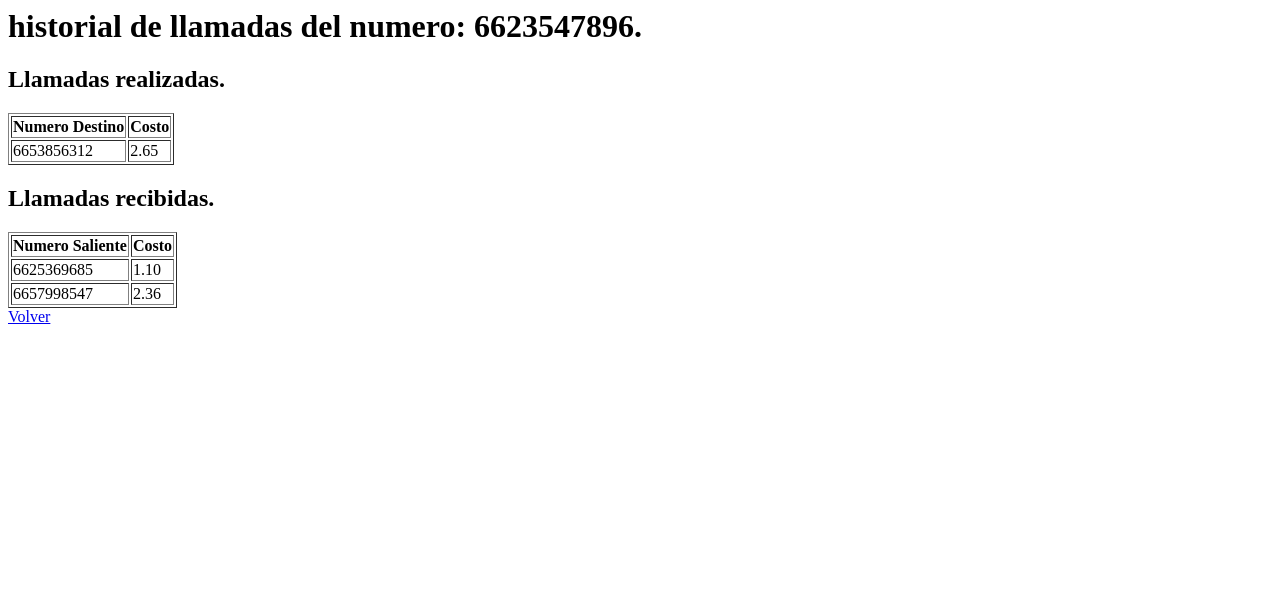
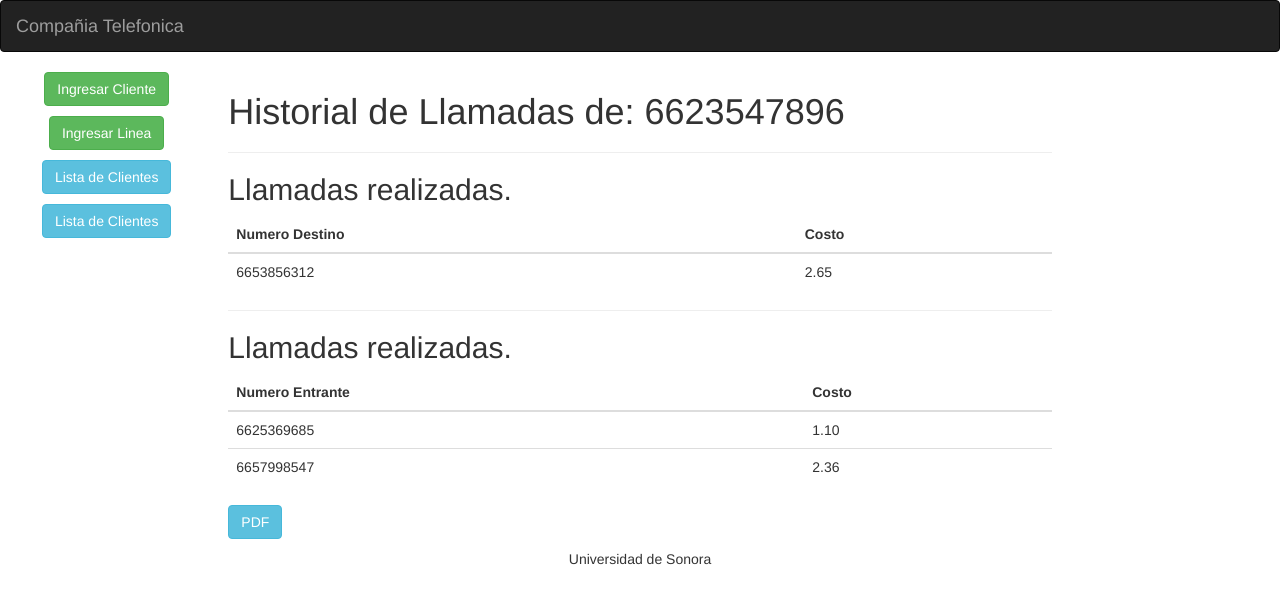
Before and after one commit to JoseCPI/telefonia, a PHP site: page /mostrar_llamada.php?id=1 in a window 1280 px wide. Shown: the top 604 px of the page. Run offline with PHP 8.4, Linux system fonts and the light colour scheme; data comes from the database, SQL or seed files in the repository.

Commit message:
terminado lo de llamadas falta arreglar algo de pdf
asmdnfdjndfja

```diff
--- a/mostrar_llamada.php
+++ b/mostrar_llamada.php
@@ -1,38 +1,65 @@
-<html>
- <head>
-  <title>Llamadas</title>
- </head>
- <body>
+<!DOCTYPE html>
 <?php
-
 $id = $_GET["id"];
 include 'conexion.php';
 
 //PARA PONER EL TITULO DE QUE NUMEOR LLAMO
 $num=$mysqli->query("select l.num_telefono from linea l where l.id_linea=".$id.";")->fetch_object()->num_telefono;
-    //$num = $tabla->fetch_object()->num_telefono;
-    echo "<h1> historial de llamadas del numero: ".$num.".</h1>";
+?>
+<html lang="en">
+<head>
+    <title>Compañia Telefonica</title>
+    <meta charset="utf-8">
+    <meta name="viewport" content="width=device-width, initial-scale=1">
+    <link rel="stylesheet" href="https://maxcdn.bootstrapcdn.com/bootstrap/3.3.7/css/bootstrap.min.css">
+    <script src="https://ajax.googleapis.com/ajax/libs/jquery/3.3.1/jquery.min.js"></script>
+    <script src="https://maxcdn.bootstrapcdn.com/bootstrap/3.3.7/js/bootstrap.min.js"></script>
+</head>
 
-    ///////////////////////////////////////////////
-    //PARA LLAMADAS REALIZADAS POR EL NUMERO   ////
-    ///////////////////////////////////////////////
-    //$tabla=$mysqli->query("select num_destino, costo from llamada where num_saliente='".$id."';");
+<body>
+
+    <!--  barra  -->
+    <nav class="navbar navbar-inverse">
+        <div class="container-fluid">
+            <div class="navbar-header">
+                <a class="navbar-brand" href="index.php">Compañia Telefonica</a>
+            </div>
+        </div>
+    </nav>
+
+    <div class="container-fluid text-center">
+        <div class="row content">
+            <!-- Derecha -->
+            <div class="col-sm-2 sidenav">
+                <p><a href="ingresar_cliente.php"class="btn btn-success">Ingresar Cliente</a></p>
+                <p><a href="ingresar_linea.php" class="btn btn-success">Ingresar Linea</a></p>
+                <p><a href="index.php" class="btn btn-info">Lista de Clientes</a></p>
+                <p><a href="index.php" class="btn btn-info">Lista de Clientes</a></p>
+            </div>
+            <!--  Centro -->
+        <div class="col-sm-8 text-left">
+          <?php echo "<h1>Historial de Llamadas de: ".$num."</h1>"; ?>
+
+            <!-- <p> Cliente ID</p> -->
+            <hr>
+            <h2> Llamadas realizadas.</h2>
+            <table class="table table-hover">
+                <thead>
+                    <tr>
+                        <th>Numero Destino</th>
+                        <th>Costo</th>
+                    </tr>
+                </thead>
+                <tbody>
+                    <?php
+                        //include 'conexion.php';
                         $tabla=$mysqli->query("select l.num_telefono, t.costo
                                                from linea l join (select ll.num_destino nd, ll.costo costo from
                                                llamada ll where ll.num_saliente=".$id.") t
                                                on l.id_linea=t.nd;");
                         //mysqli_close($mysqli);
 
-    //echo "<h1> historial de llamadas del numero: ".$num_salida.".</h1>";
-
                         if ($tabla->num_rows > 0) {
-      echo "<h2> Llamadas realizadas.</h2>";
-      echo "<table border='1' id='tablaUS' class='table table-striped table-hover table-bordered'>
-        <thead>
-          <th>Numero Destino</th>
-          <th>Costo</th>
-        </thead>";
-
                               while($row = $tabla->fetch_assoc()) {
                                 echo "<tr>
                                   <td>".$row['num_telefono']."</td>
@@ -43,14 +70,24 @@
                               echo"</table>";
                         }
                         else {
-      echo "<h2> Llamadas realizadas.</h2>";
                             echo "<p> No hay registro de llamadas realizadas.</p>";
                         }
+                    ?>
+                </tbody>
+            </table>
 
-    ///////////////////////////////////////////
-    //AHORA PARA LAS LLAMADAS RECIBIDAS  //////
-    ///////////////////////////////////////////
-    //$tabla=$mysqli->query("select num_saliente, costo from llamada where num_destino='".$id."';");
+            <hr>
+            <h2> Llamadas realizadas.</h2>
+            <table class="table table-hover">
+                <thead>
+                    <tr>
+                        <th>Numero Entrante</th>
+                        <th>Costo</th>
+                    </tr>
+                </thead>
+                <tbody>
+                    <?php
+                        //include 'conexion.php';
                         $tabla=$mysqli->query("select l.num_telefono, t.costo
                                                from linea l join (select ll.num_saliente ns, ll.costo costo from
                                                llamada ll where ll.num_destino=".$id.") t
@@ -58,13 +95,6 @@
                         mysqli_close($mysqli);
 
                         if ($tabla->num_rows > 0) {
-      echo "<h2> Llamadas recibidas.</h2>";
-      echo "<table border='1' id='tablaUS' class='table table-striped table-hover table-bordered'>
-        <thead>
-          <th>Numero Saliente</th>
-          <th>Costo</th>
-        </thead>";
-
                               while($row = $tabla->fetch_assoc()) {
                                 echo "<tr>
                                   <td>".$row['num_telefono']."</td>
@@ -75,12 +105,18 @@
                               echo"</table>";
                         }
                         else {
-      echo "<h2> Llamadas realizadas.</h2>";
-      echo "<p> No hay registro de llamadas recibidas.</p>";
+                            echo "<p> No hay registro de llamadas realizadas.</p>";
                         }
+                    ?>
+                </tbody>
+            </table>
 
-    echo '<a href="mostrar_linea.php">Volver</a>';
-    //<td><a href='D_Linea.php?id=".$row['num_telefono']."' alt='edit'>Eliminar</a></td> esta linea va bajo la linea 27 en caso de querer agragr un boton de eliminar
- ?>
+            <p><a href="LlamadasPDF.php?id=<?php echo $id; ?>" class="btn btn-info">PDF</a></p>
+        </div>
+    </div>
+<footer class="container-fluid text-center">
+  <p>Universidad de Sonora</p>
+</footer>
+
 </body>
 </html>
```
Also changed, not shown: LlamadasPDF.php (added, +50 -0 lines). Lines whose indentation alone changed are shown as unchanged.
